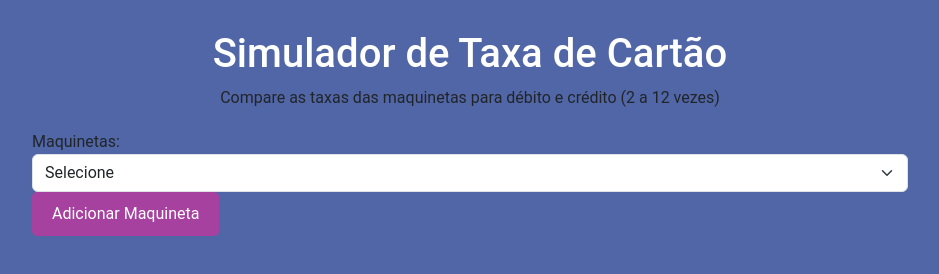
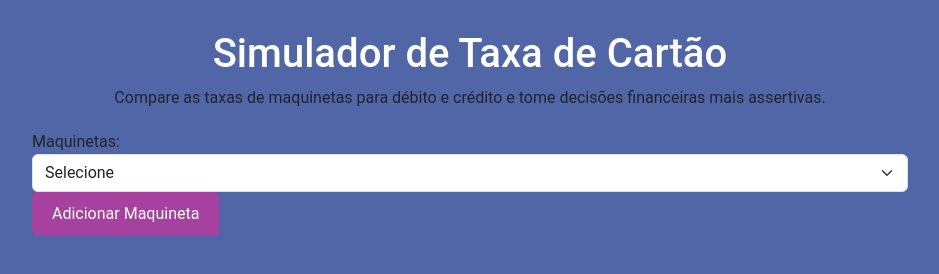
Before and after one commit to Emylianoaraujo/SIMULADOR-DE-TAXA-DE-CART-O, a plain HTML site: page index.html in a window 1280 px wide. Shown: the whole page, without its empty margins (170-1109 px from the left). Drawn offline with nearby package versions, Linux system fonts and the light colour scheme.

Commit message:
Update index.html

```diff
--- a/index.html
+++ b/index.html
@@ -60,7 +60,7 @@
     <div class="container">
         <div class="header">
             <h1>Simulador de Taxa de Cartão</h1>
-            <p>Compare as taxas das maquinetas para débito e crédito (2 a 12 vezes)</p>
+            <p>Compare as taxas de maquinetas para débito e crédito e tome decisões financeiras mais assertivas.</p>
         </div>
 
         <div>
```
